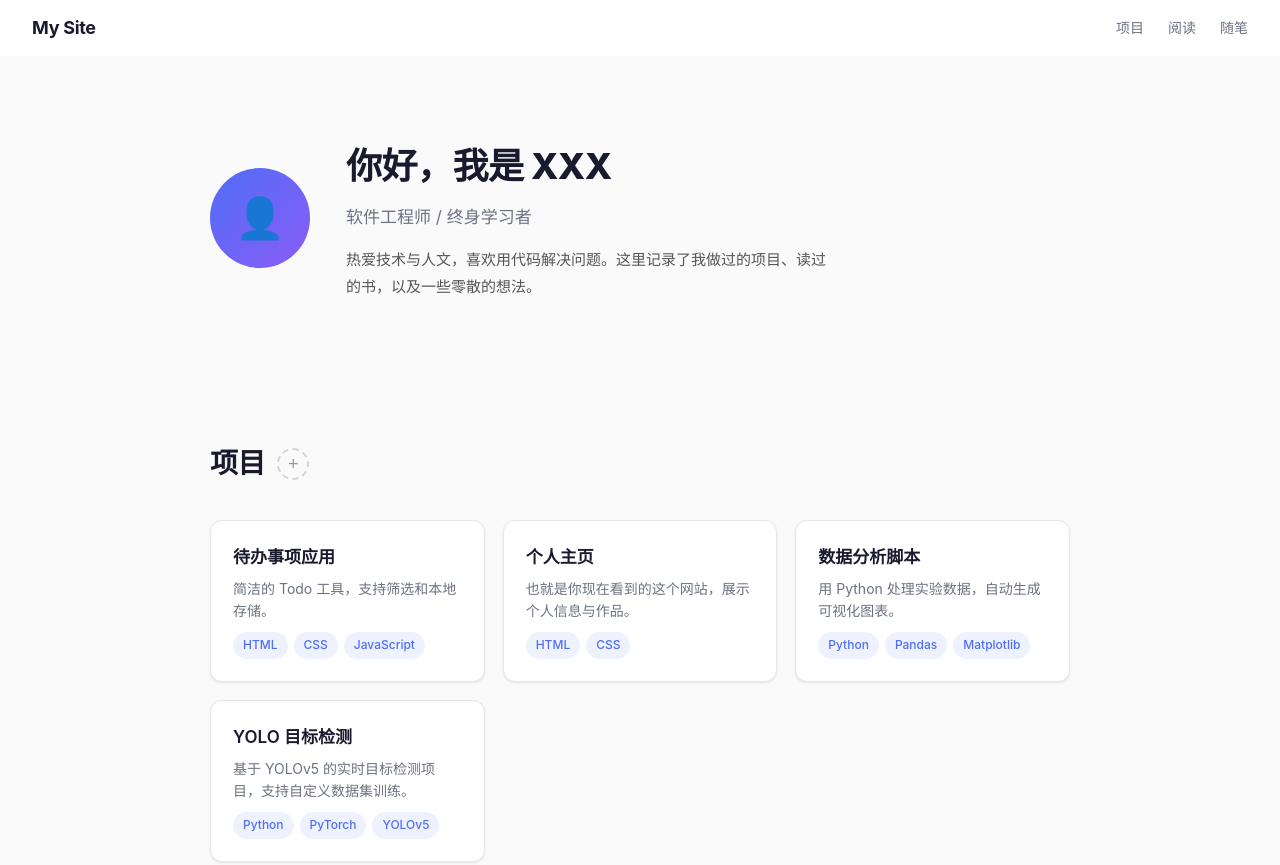
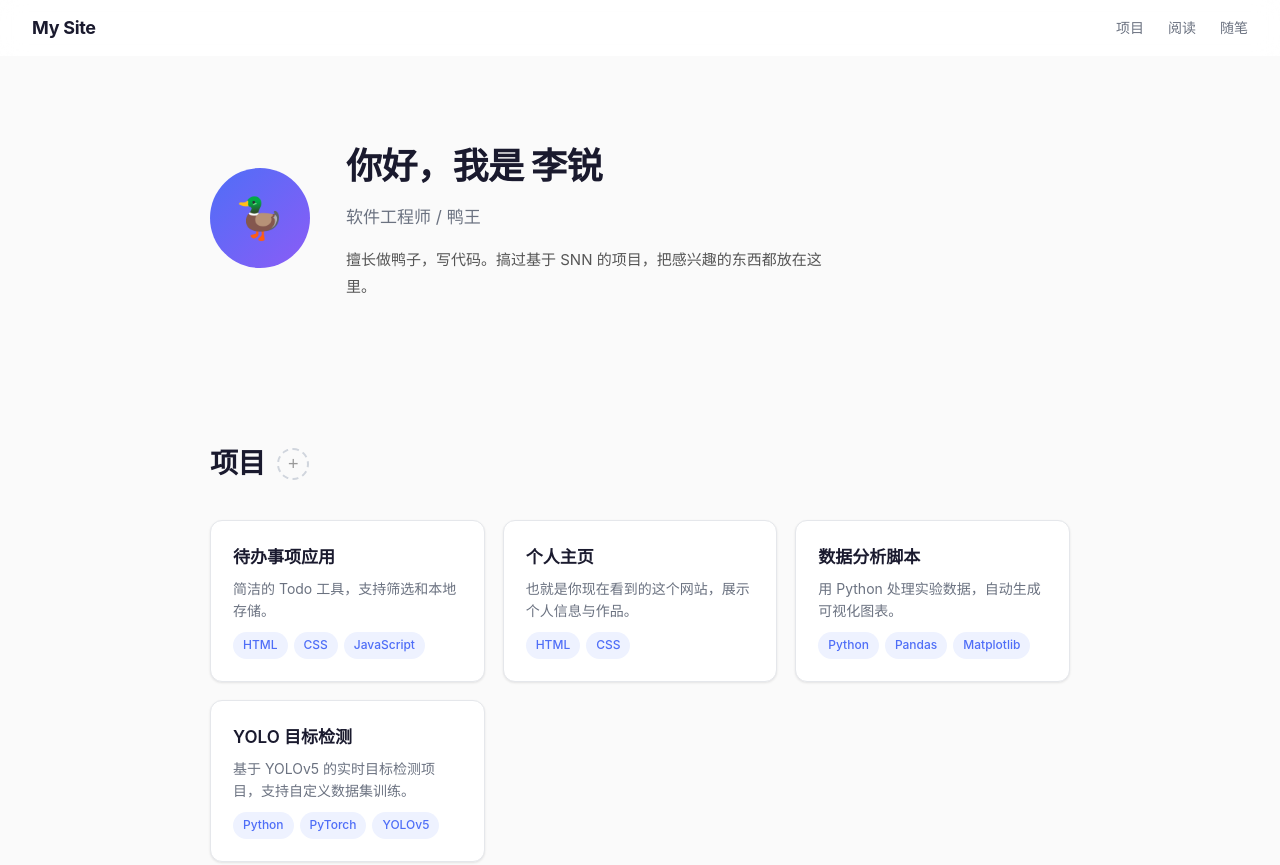
Before and after one commit to jing-li-cap/my-homepage, a plain HTML site: page index.html in a window 1280 px wide. Shown: the top 865 px of the page. Drawn offline with Linux system fonts and the light colour scheme.

Commit message:
更新个人信息

```diff
--- a/index.html
+++ b/index.html
@@ -313,12 +313,12 @@
 
 <section id="hero">
   <div class="container">
-    <div class="avatar">👤</div>
+    <div class="avatar">🦆</div>
     <div>
-      <h1>你好，我是 XXX</h1>
-      <p class="subtitle">软件工程师 / 终身学习者</p>
+      <h1>你好，我是 李锐</h1>
+      <p class="subtitle">软件工程师 / 鸭王</p>
       <p class="bio">
-        热爱技术与人文，喜欢用代码解决问题。这里记录了我做过的项目、读过的书，以及一些零散的想法。
+        擅长做鸭子，写代码。搞过基于 SNN 的项目，把感兴趣的东西都放在这里。
       </p>
     </div>
   </div>
```
